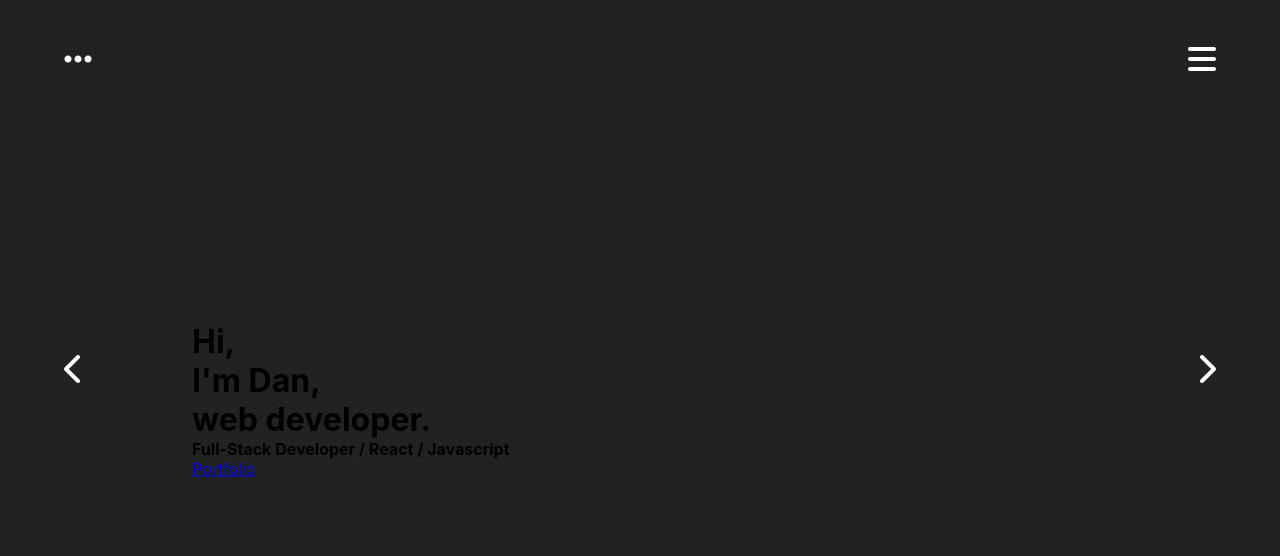
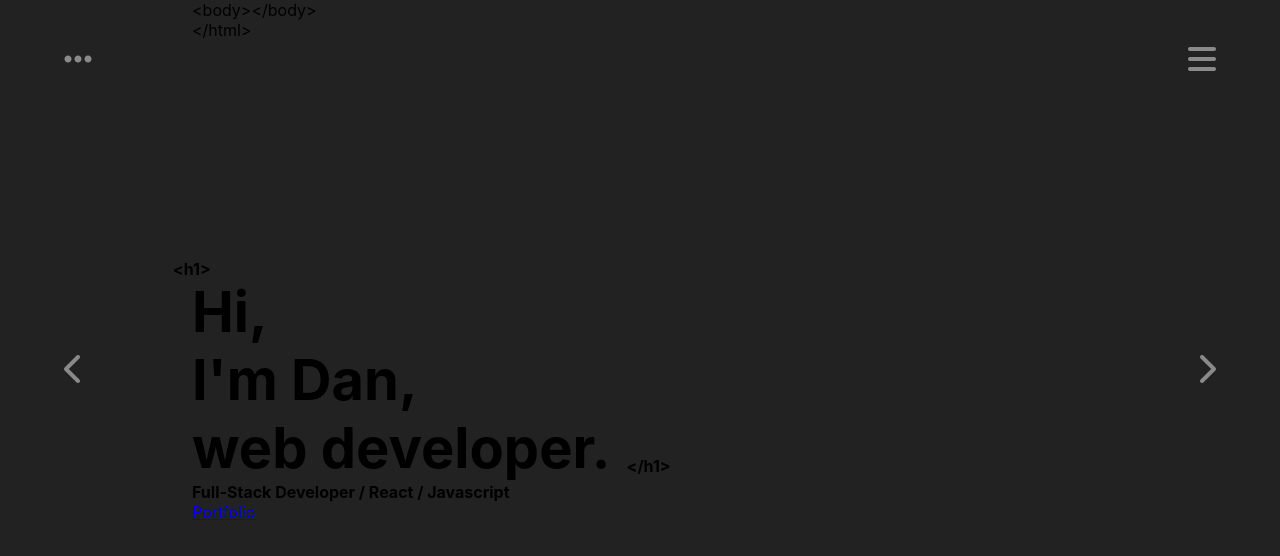
Before and after one commit to daniel301r/personal-portfolio, a React (Create React App) app: page / in a window 1280 px wide. Shown: the top 556 px of the page. Built offline with nearby package versions, Linux system fonts and the light colour scheme.

Commit message:
small updates to front page

```diff
--- a/src/components/FrontPage.js
+++ b/src/components/FrontPage.js
@@ -4,11 +4,18 @@ import { Link } from 'react-router-dom'
 const FrontPage = () => {
     return (
         <div id="front-page">
+            {/* make the tags a different font - curvise */}
+            <span className="tags top-tags">{"<body>"}</span>
             <div className="text-area">
                 <h1>Hi,<br/>I'm Dan,<br/>web developer.</h1>
                 <h4>Full-Stack Developer / React / Javascript</h4>
                 <Link to="/portfolio">Portfolio</Link>
             </div>
+            <span className="tags bottom-tags">
+                {"</body>"}
+                <br/>
+                {"</html>"}
+            </span>
         </div>
     );
 };
--- a/src/index.css
+++ b/src/index.css
@@ -22,7 +22,7 @@ body {
 
 #header {
   position: fixed;
-  color: white;
+  color: #8a8a8a;
   width: 100%;
   height: 100%;
   font-size: 2rem;
@@ -73,3 +73,33 @@ body {
   top: 50%;
   transform: translateY(-50%);
 }
+
+.text-area h1{
+  font-size: 3.5rem;
+}
+
+.text-area h1:before{
+  content: '<h1>';
+  /*
+
+  font family
+  color
+
+  */
+  font-size: 1rem;
+  position: absolute;
+  top: -1.2rem;
+  left: -1.2rem;
+}
+
+.text-area h1:after{
+  content: '</h1>';
+  /*
+    font family
+    color
+  */
+  font-size: 1rem;
+  position: absolute;
+  margin-top: 2.6rem;
+  margin-left: 1rem;
+}
```
